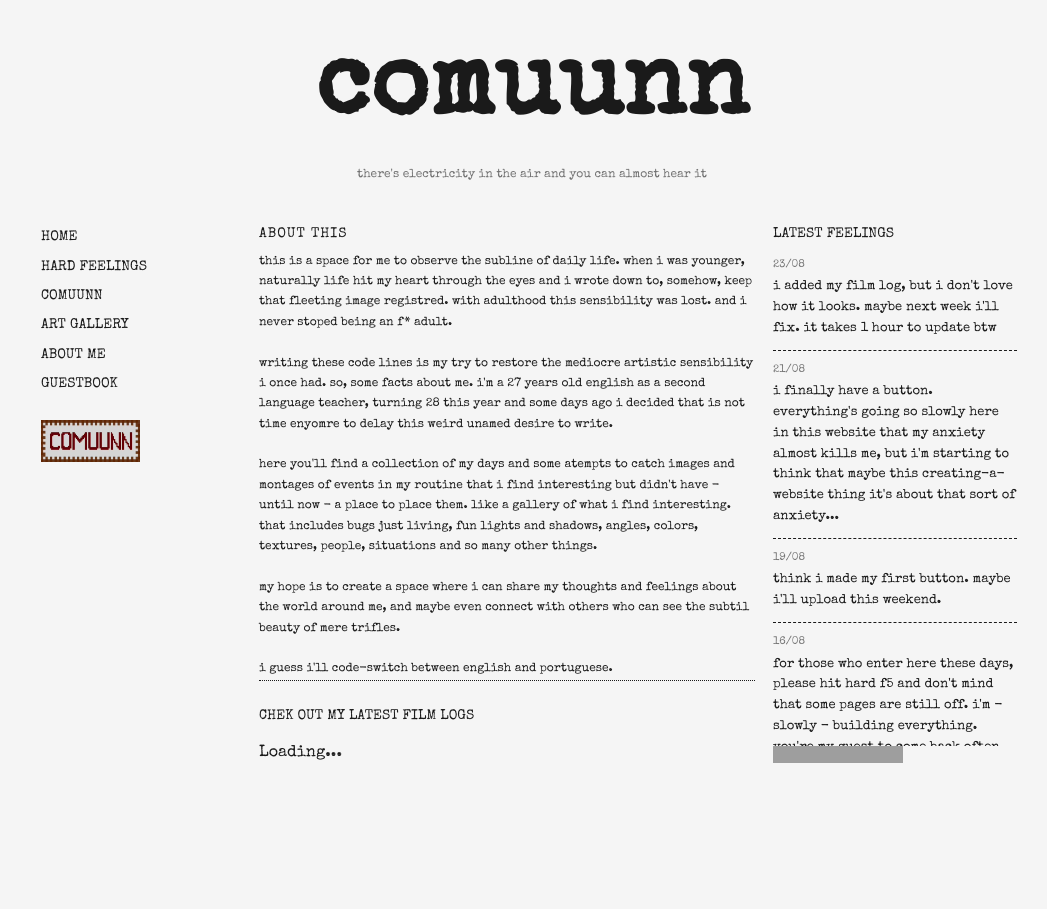
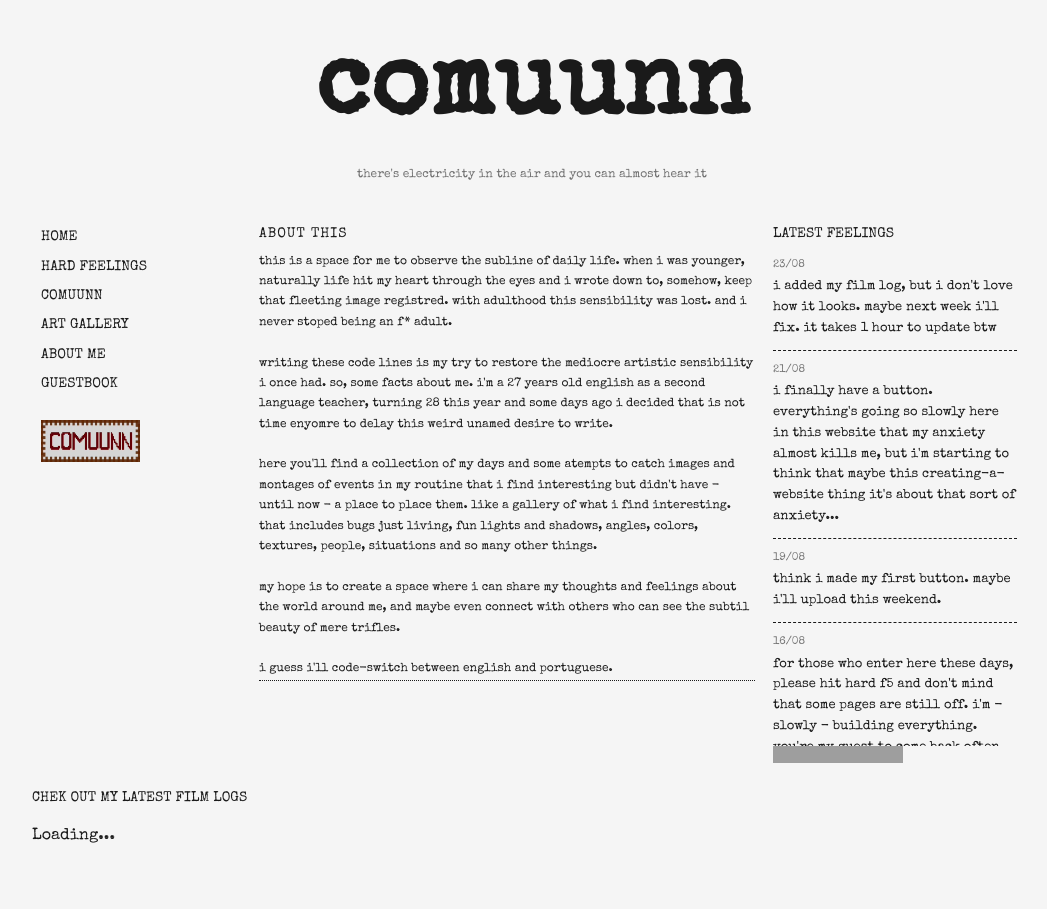
Before and after one commit to guiolhermer/comuunn, a Jekyll site: the page built from index.html, in a window 1280 px wide. Shown: the whole page, without its empty margins (108-1155 px from the left). Built offline with Jekyll 4.4.1, drawn with Linux system fonts in a browser that asks for light colours; some of the changed lines change nothing that is shown; grey boxes are pictures that could not be loaded.

Commit message:
letterboxd

```diff
--- a/index.html
+++ b/index.html
@@ -23,16 +23,6 @@ layout: null
     <main class="home-main">
       <p class="about-this-title">about this</p>
       <p class="about-this-text">{{ site.description }}</p>
-
-      <h3 class="letterboxdtitulo">Chek out my latest film logs</h3>
-      <div id="letterboxd-embed-wrapper-tc">Loading...</div>
-          <script>
-            fetch('https://lb-embed-content.bokonon.dev?username=guiolhermer')
-            .then(response => response.text())
-            .then(data => {
-            document.getElementById('letterboxd-embed-wrapper-tc').innerHTML = data;
-            });
-          </script>
     </main>
 
     <aside class="coluna-geral-esquerda">
@@ -53,6 +43,16 @@ layout: null
 
   </div>
 
+  <h3 class="letterboxdtitulo">Chek out my latest film logs</h3>
+      <div id="letterboxd-embed-wrapper-tc">Loading...</div>
+          <script>
+            fetch('https://lb-embed-content.bokonon.dev?username=guiolhermer')
+            .then(response => response.text())
+            .then(data => {
+            document.getElementById('letterboxd-embed-wrapper-tc').innerHTML = data;
+            });
+          </script>
+
 </div>
 
 </body>
```
